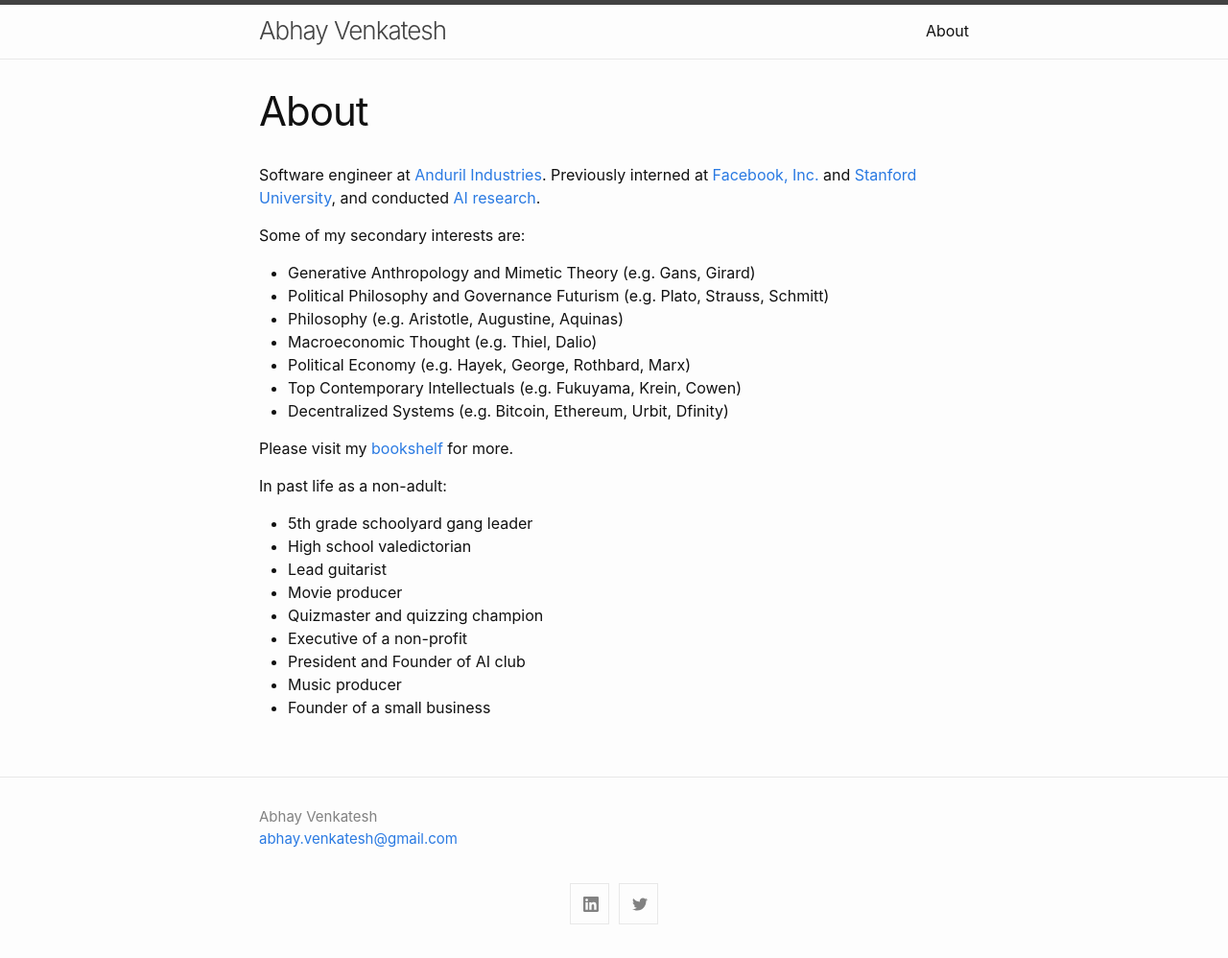
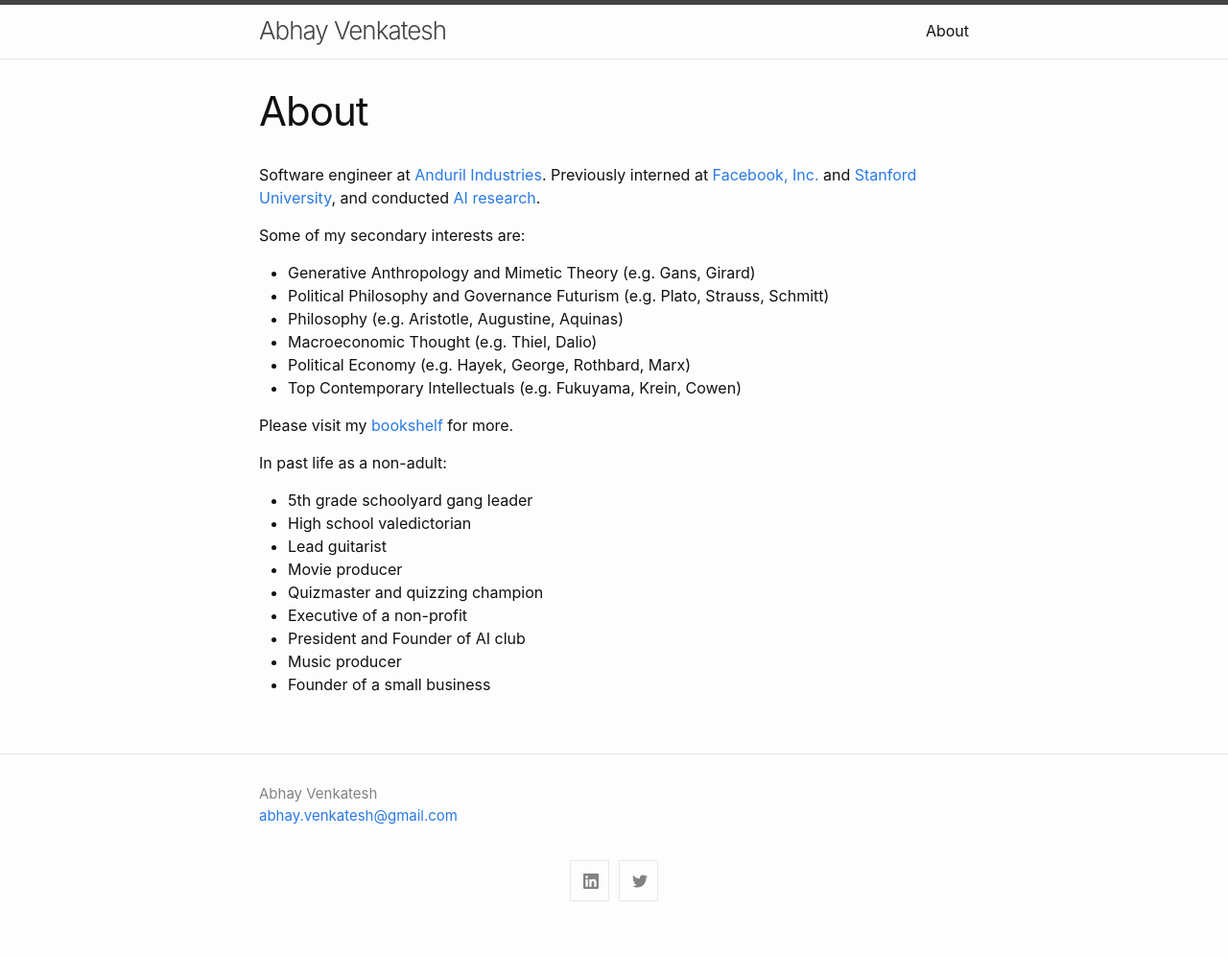
Before and after one commit to abhay-venkatesh/abhay-venkatesh.github.io, a Jekyll site: the page built from about.md, in a window 1280 px wide. Shown: the whole page at 96% size. Built offline with Jekyll 4.4.1, drawn with Linux system fonts in a browser that asks for light colours; after the commit the page ends 974 px from its top, so only the background shows below that.

Commit message:
Update about.md

```diff
--- a/about.md
+++ b/about.md
@@ -13,7 +13,6 @@ Some of my secondary interests are:
 - Macroeconomic Thought (e.g. Thiel, Dalio)
 - Political Economy (e.g. Hayek, George, Rothbard, Marx)
 - Top Contemporary Intellectuals (e.g. Fukuyama, Krein, Cowen)
-- Decentralized Systems (e.g. Bitcoin, Ethereum, Urbit, Dfinity)
 
 Please visit my [bookshelf](https://bookshelf.website/abhay/mixes/dvadl/Bookshelf) for more.
 
```
